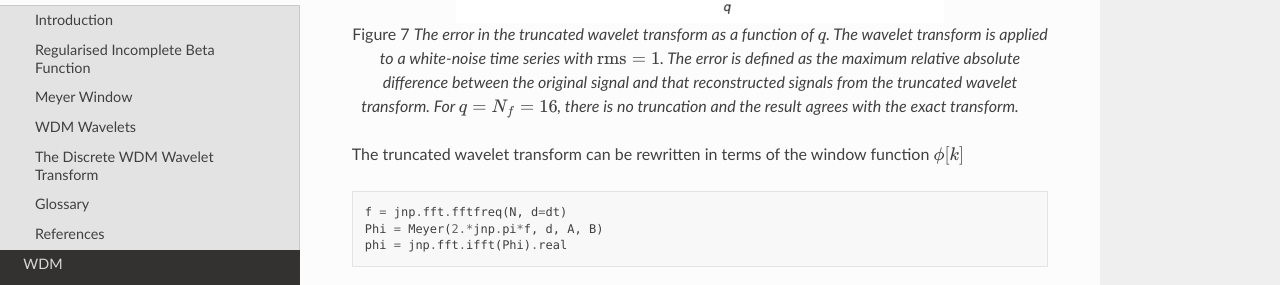
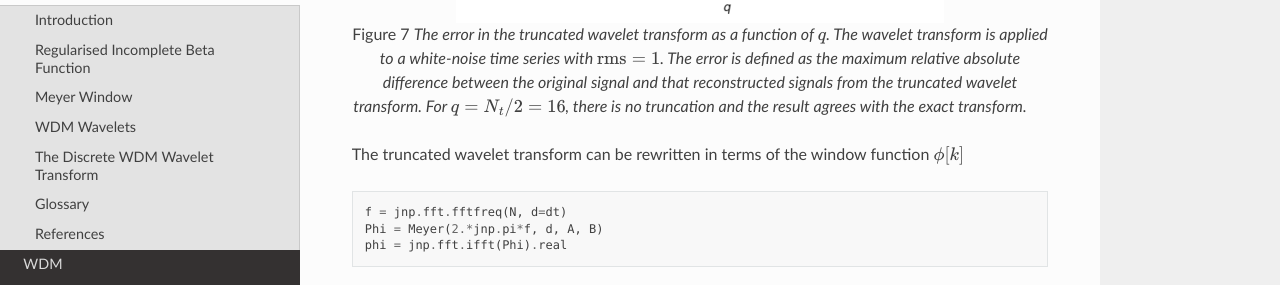
Before and after one commit to cjm96/WDM_GW_wavelets, a Sphinx documentation site: the page built from docs/source/theory.rst, in a window 1280 px wide and 900 px high, scrolled down 7422 px. Shown: the part 163-448 px from the top of the window. Built offline with Sphinx 7.4.7 and the Read the Docs theme 3.1.0, drawn with Linux system fonts in a browser that asks for light colours.

Commit message:
typo in docs fixed

```diff
--- a/docs/source/theory.rst
+++ b/docs/source/theory.rst
@@ -271,7 +271,7 @@ Smaller values of :math:`q` yield faster but less accurate results, see :numref:
    The wavelet transform is applied to a white-noise time series with :math:`\mathrm{rms}=1`.
    The error is defined as the maximum relative absolute difference between the original signal and
    that reconstructed signals from the truncated wavelet transform.
-   For :math:`q=N_f=16`, there is no truncation and the result agrees with the exact transform.
+   For :math:`q=N_t/2=16`, there is no truncation and the result agrees with the exact transform.
 
 The truncated wavelet transform can be rewritten in terms of the window function :math:`\phi[k]`
 
```
